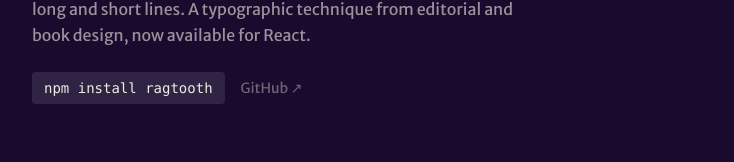
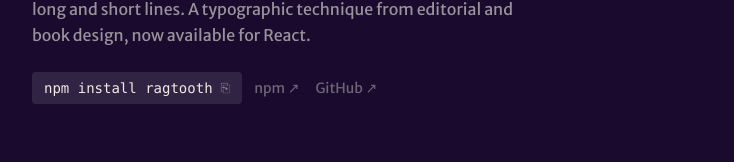
Before and after one commit to over-punch/Ragtooth, a Next.js app in the folder site/: page / in a window 1280 px wide. Shown: the part 274-436 px from the top of the page, without its empty margins (272-1006 px from the left). Built offline with nearby package versions, Linux system fonts and the light colour scheme.

Commit message:
Add click-to-copy install command with npm link

```diff
--- a/site/src/app/page.tsx
+++ b/site/src/app/page.tsx
@@ -1,4 +1,5 @@
 import Demo from "@/components/Demo"
+import CopyInstall from "@/components/CopyInstall"
 import { version } from "../../../package.json"
 
 export default function Home() {
@@ -19,9 +20,7 @@
 					A typographic technique from editorial and book design, now available for React.
 				</p>
 				<div className="flex items-center gap-4">
-					<code className="text-sm bg-white/10 px-3 py-1.5 rounded font-mono">
-						npm install ragtooth
-					</code>
+					<CopyInstall />
 					<a
 						href="https://github.com/quitequinn/Ragtooth"
 						target="_blank"
--- /dev/null
+++ b/site/src/components/CopyInstall.tsx
@@ -0,0 +1,42 @@
+"use client"
+
+// Click-to-copy npm install snippet with a link to the npm package page
+import { useState } from "react"
+
+const CMD = "npm install ragtooth"
+const NPM_URL = "https://www.npmjs.com/package/ragtooth"
+
+/** Displays the install command, copies it to clipboard on click, and links to npm */
+export default function CopyInstall() {
+	const [copied, setCopied] = useState(false)
+
+	function handleCopy() {
+		navigator.clipboard.writeText(CMD).then(() => {
+			setCopied(true)
+			setTimeout(() => setCopied(false), 2000)
+		})
+	}
+
+	return (
+		<div className="flex items-center gap-3">
+			<button
+				onClick={handleCopy}
+				title="Copy to clipboard"
+				className="flex items-center gap-2 text-sm bg-white/10 hover:bg-white/20 active:bg-white/30 px-3 py-1.5 rounded font-mono transition-colors cursor-pointer select-all"
+			>
+				<span>{CMD}</span>
+				<span className="opacity-50 text-xs transition-opacity">
+					{copied ? "✓" : "⎘"}
+				</span>
+			</button>
+			<a
+				href={NPM_URL}
+				target="_blank"
+				rel="noopener noreferrer"
+				className="text-sm opacity-40 hover:opacity-100 transition-opacity"
+			>
+				npm ↗
+			</a>
+		</div>
+	)
+}
```
